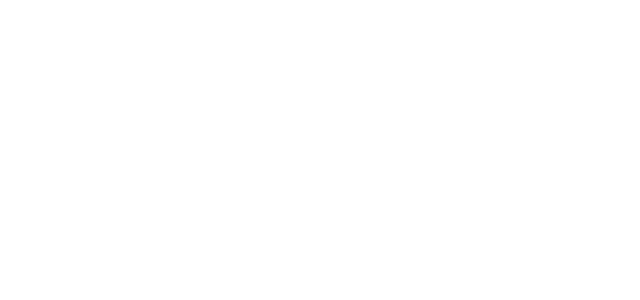
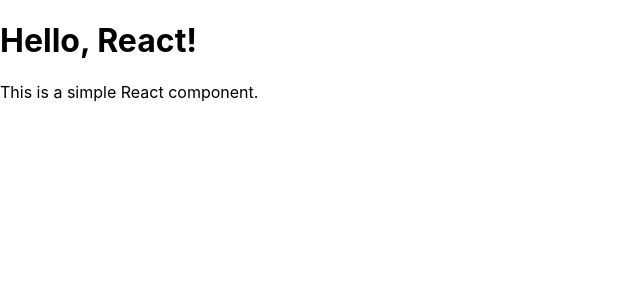
Before and after one commit to Charity-Nelima/react-principles, a React (Create React App) app: page / in a window 1280 px wide. Shown: the top 300 px of the page, without its empty margins (0-640 px from the left). Built offline with nearby package versions, Linux system fonts and the light colour scheme.

Commit message:
syntax errors

```diff
--- a/src/App.js
+++ b/src/App.js
@@ -7,7 +7,7 @@
 
     return(
         <div>
-        <reactcomp  />
+        <ReactComp />
         </div>
     )
 }
```
